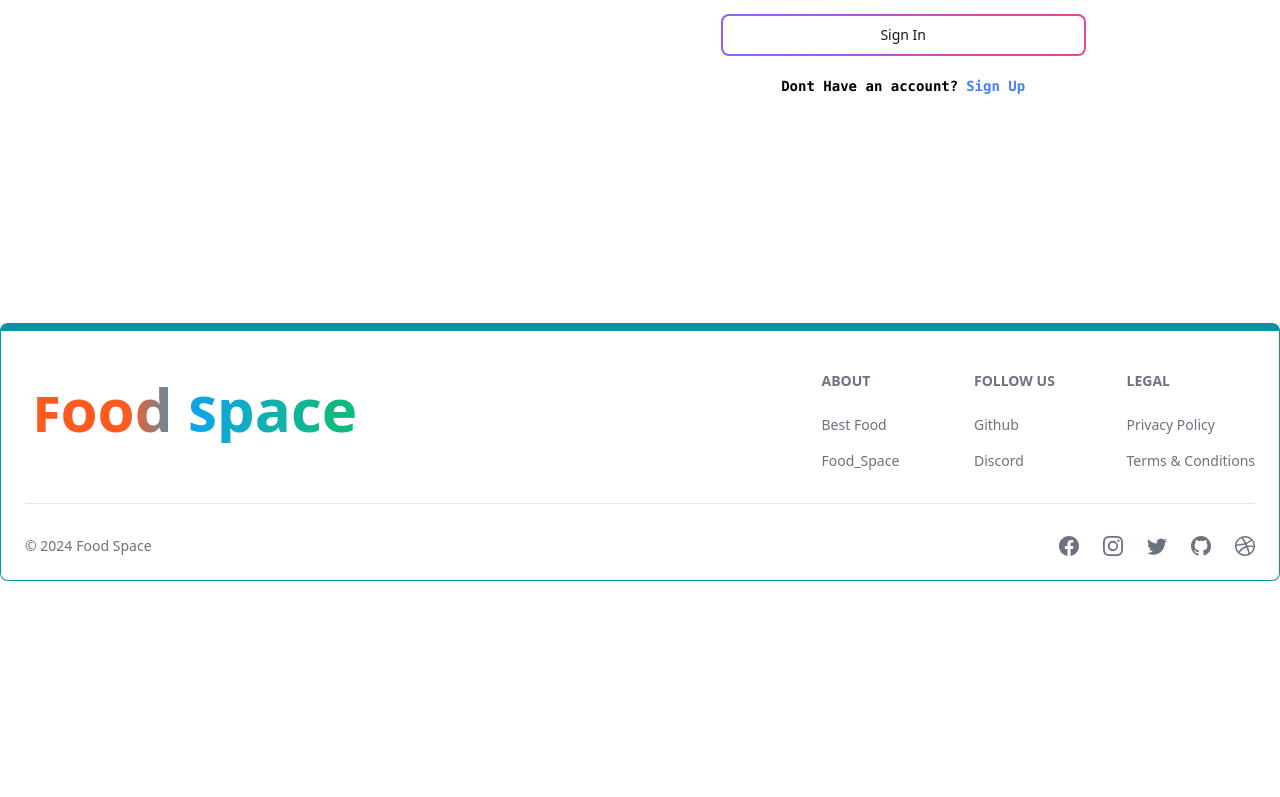
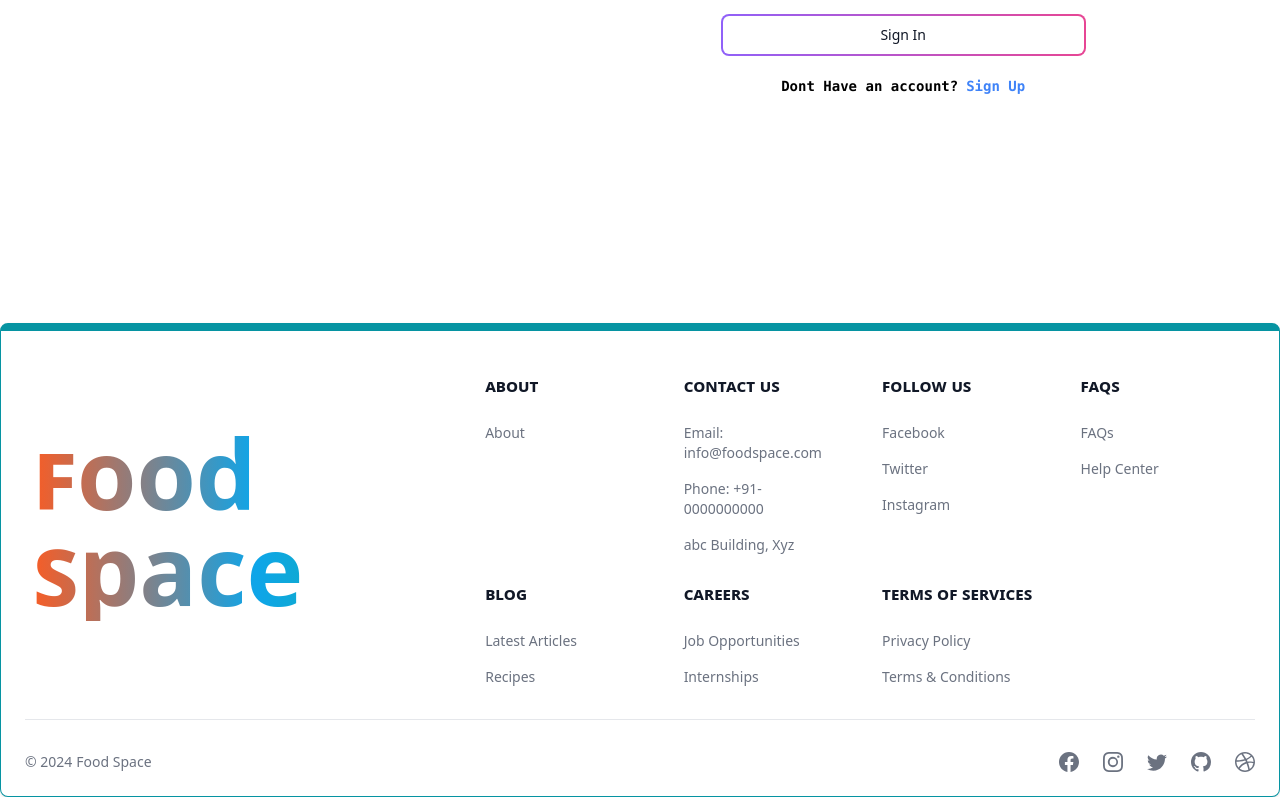
Before and after one commit to Himani2601/project, a React (Vite) app in the folder Client/: page /signin in a window 1280 px wide. Shown: the part 517-1314 px from the top of the page. Before the commit the page ends 1098 px from the top, so only its background shows below. Built offline with nearby package versions, Linux system fonts and the light colour scheme.

Commit message:
Footer complete

```diff
--- a/Client/src/components/Footer/Footer.jsx
+++ b/Client/src/components/Footer/Footer.jsx
@@ -6,51 +6,64 @@ import { BsFacebook, BsInstagram, BsTwitter, BsGithub, BsDribbble } from 'react-
 const FooterS = () => {
     return (
         <Footer container className='border border-t-8 border-teal-500'>
-            <div className='w-full max-w-7xl mx-auto'>
-                <div className='grid w-full justify-between sm:flex md:grid-cols-1'>
-                    <div className='mt-5'>
-                        <Link to='/' className='font-bold text-5xl md:text-6xl' style={{ fontVariant: 'unicase' }}>
-                            <span className='px-2 py-1 bg-gradient-to-r from-orange-500 from-30% via-sky-500 via-50% to-emerald-500 to-90% rounded-lg inline-block text-transparent bg-clip-text'>Food Space</span>
+            <div className='w-full mx-auto'>
+                <div className='grid w-full justify-between items-center sm:flex md:grid-cols-1'>
+                    <div className='my-5'>
+                        <Link to='/' className='font-bold text-5xl md:text-8xl ' style={{ fontVariant: 'unicase' }}>
+                            <div className='px-2 py-1 bg-gradient-to-r from-orange-500 via-sky-500 to-emerald-500 rounded-lg text-transparent bg-clip-text'>
+                                Food Space
+                            </div>
                         </Link>
                     </div>
-                    <div className='grid grid-cols-2 gap-8 mt-4 sm:grid-cols-3 sm:gap-6'>
+                    <div className='grid grid-cols-2 gap-8 mt-4 sm:grid-cols-4 sm:gap-6'>
                         <div>
-                            <Footer.Title title='About' />
+                            <Footer.Title className='text-gray-900 text-lg font-semibold' style={{ fontVariant: 'unicase' }} title='About' />
                             <Footer.LinkGroup col>
-                                <Footer.Link
-                                    href='https://www.100jsprojects.com'
-                                    target='_blank'
-                                    rel='noopener noreferrer'
-                                >
-                                    Best Food
-                                </Footer.Link>
-                                <Footer.Link
-                                    href='/about'
-                                    target='_blank'
-                                    rel='noopener noreferrer'
-                                >
-                                    Food_Space
-                                </Footer.Link>
+                                <Footer.Link className='hover:text-gray-800' href='/about'>About</Footer.Link>
                             </Footer.LinkGroup>
                         </div>
                         <div>
-                            <Footer.Title title='Follow us' />
+                            <Footer.Title className='text-gray-900 text-lg font-semibold' style={{ fontVariant: 'unicase' }} title='Contact Us' />
                             <Footer.LinkGroup col>
-                                <Footer.Link
-                                    href='https://www.github.com/himani2601'
-                                    target='_blank'
-                                    rel='noopener noreferrer'
-                                >
-                                    Github
-                                </Footer.Link>
-                                <Footer.Link href='#'>Discord</Footer.Link>
+                                <Footer.Link className='hover:text-gray-800' href='#'>Email: info@foodspace.com</Footer.Link>
+                                <Footer.Link className='hover:text-gray-800' href='#'>Phone: +91-0000000000</Footer.Link>
+                                <Footer.Link className='hover:text-gray-800' href='#'>abc Building, Xyz</Footer.Link>
                             </Footer.LinkGroup>
                         </div>
                         <div>
-                            <Footer.Title title='Legal' />
+                            <Footer.Title className='text-gray-900 text-lg font-semibold' style={{ fontVariant: 'unicase' }} title='Follow Us' />
                             <Footer.LinkGroup col>
-                                <Footer.Link href='#'>Privacy Policy</Footer.Link>
-                                <Footer.Link href='#'>Terms &amp; Conditions</Footer.Link>
+                                <Footer.Link className='hover:text-gray-800' href='#'>Facebook</Footer.Link>
+                                <Footer.Link className='hover:text-gray-800' href='#'>Twitter</Footer.Link>
+                                <Footer.Link className='hover:text-gray-800' href='#'>Instagram</Footer.Link>
+                            </Footer.LinkGroup>
+                        </div>
+                        <div>
+                            <Footer.Title className='text-gray-900 text-lg font-semibold' style={{ fontVariant: 'unicase' }} title='FAQs' />
+                            <Footer.LinkGroup col>
+                                <Footer.Link className='hover:text-gray-800' href='#'>FAQs</Footer.Link>
+                                <Footer.Link className='hover:text-gray-800' href='#'>Help Center</Footer.Link>
+                            </Footer.LinkGroup>
+                        </div>
+                        <div>
+                            <Footer.Title className='text-gray-900 text-lg font-semibold' style={{ fontVariant: 'unicase' }} title='Blog' />
+                            <Footer.LinkGroup col>
+                                <Footer.Link className='hover:text-gray-800' href='#'>Latest Articles</Footer.Link>
+                                <Footer.Link className='hover:text-gray-800' href='#'>Recipes</Footer.Link>
+                            </Footer.LinkGroup>
+                        </div>
+                        <div>
+                            <Footer.Title className='text-gray-900 text-lg font-semibold' style={{ fontVariant: 'unicase' }} title='Careers' />
+                            <Footer.LinkGroup col>
+                                <Footer.Link className='hover:text-gray-800' href='#'>Job Opportunities</Footer.Link>
+                                <Footer.Link className='hover:text-gray-800' href='#'>Internships</Footer.Link>
+                            </Footer.LinkGroup>
+                        </div>
+                        <div>
+                            <Footer.Title className='text-gray-900 text-lg font-semibold' style={{ fontVariant: 'unicase' }} title='Terms of Services' />
+                            <Footer.LinkGroup col>
+                                <Footer.Link className='hover:text-gray-800' href='#'>Privacy Policy</Footer.Link>
+                                <Footer.Link className='hover:text-gray-800' href='#'>Terms &amp; Conditions</Footer.Link>
                             </Footer.LinkGroup>
                         </div>
                     </div>
@@ -58,16 +71,17 @@ const FooterS = () => {
                 <Footer.Divider />
                 <div className='w-full sm:flex sm:items-center sm:justify-between'>
                     <Footer.Copyright
+                        className='hover:text-gray-800'
                         href='#'
                         by="Food Space"
                         year={new Date().getFullYear()}
                     />
                     <div className="flex gap-6 sm:mt-0 mt-4 sm:justify-center">
-                        <Footer.Icon href='#' icon={BsFacebook} className='hover:text-gray-800' />
-                        <Footer.Icon href='#' icon={BsInstagram} className='hover:text-gray-800' />
-                        <Footer.Icon href='#' icon={BsTwitter} className='hover:text-gray-800' />
-                        <Footer.Icon href='https://github.com/sahandghavidel' icon={BsGithub} className='hover:text-gray-800' />
-                        <Footer.Icon href='#' icon={BsDribbble} className='hover:text-gray-800' />
+                        <Footer.Icon className='hover:text-gray-800' href='#' icon={BsFacebook} />
+                        <Footer.Icon className='hover:text-gray-800' href='#' icon={BsInstagram} />
+                        <Footer.Icon className='hover:text-gray-800' href='#' icon={BsTwitter} />
+                        <Footer.Icon className='hover:text-gray-800' href='https://github.com/sahandghavidel' icon={BsGithub} />
+                        <Footer.Icon className='hover:text-gray-800' href='#' icon={BsDribbble} />
 
                     </div>
                 </div>
```
